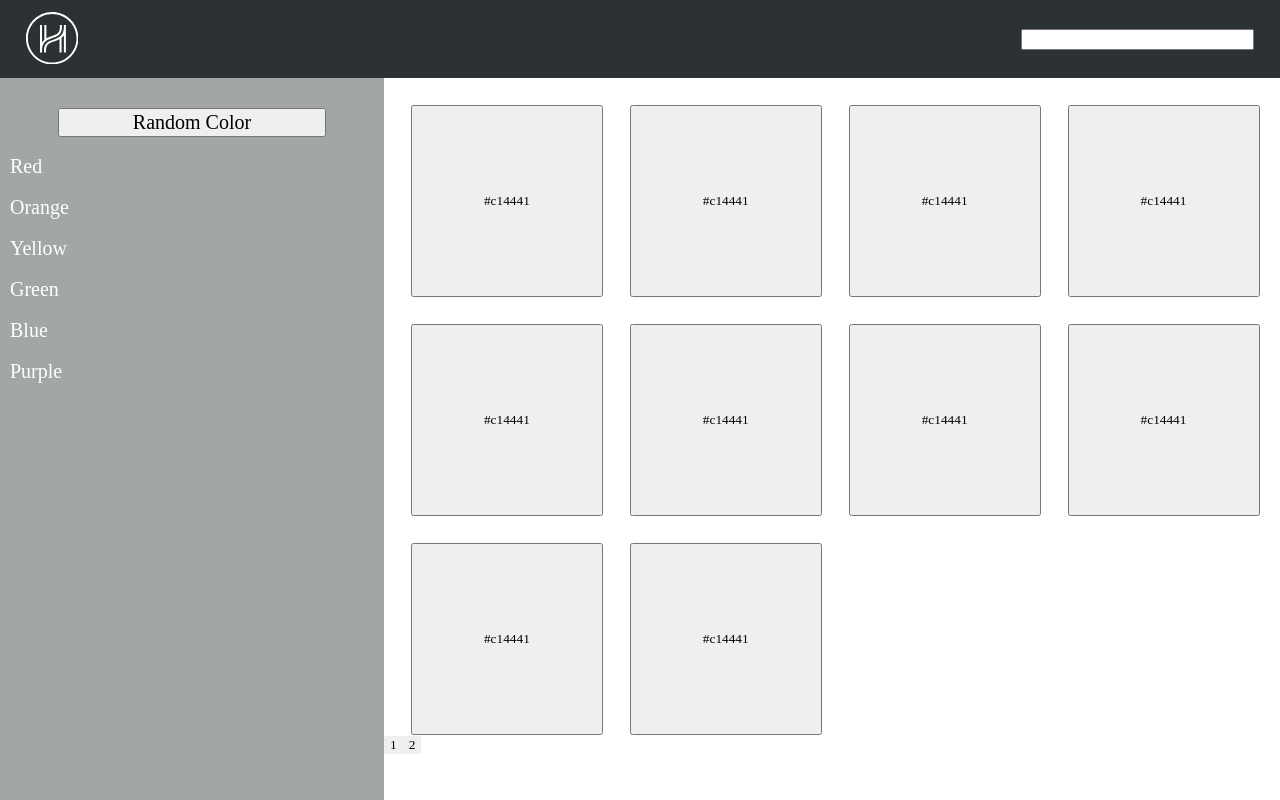
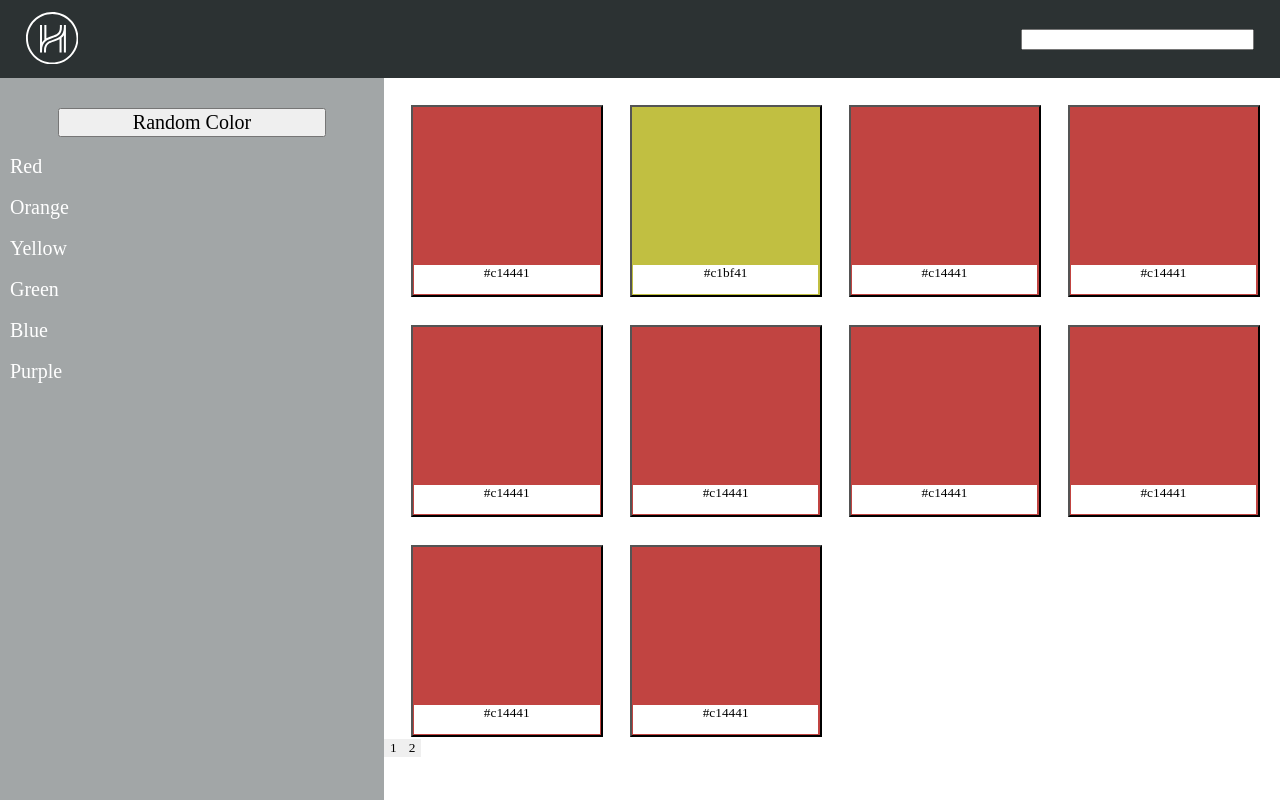
Before and after one commit to adithya-somasundaram/helpful-human, a React (Create React App) app: page / in a window 1280 px wide. Built offline with nearby package versions, Linux system fonts and the light colour scheme.

Commit message:
color buttons and labels

```diff
--- a/public/index.html
+++ b/public/index.html
@@ -24,7 +24,7 @@
       work correctly both with client-side routing and a non-root public URL.
       Learn how to configure a non-root public URL by running `npm run build`.
     -->
-    <title>React App</title>
+    <title>Helpful Human</title>
   </head>
   <body>
     <noscript>You need to enable JavaScript to run this app.</noscript>
--- a/src/components/ListView.js
+++ b/src/components/ListView.js
@@ -32,8 +32,24 @@ class ListView extends Component {
             }>{block.id}</button>)
             var temp3 = []
             block.colors.map((current) => {
+                var cur = {
+                    backgroundColor : current,
+                    // border : 'none',
+                    position : 'relative'
+                }
+                var t = {
+                    backgroundColor : 'white',
+                    position : 'absolute',
+                    width : '14.5vw',
+                    height : '2.3vw',
+                    marginTop : '5vw',
+                    marginLeft : '-7.26vw'
+                }
                 temp3.push(<Link to={{ pathname: "/detail-view", state:{color:current} }}>
-                    <button className="color-button">{current}</button>
+                    <button style={cur} className="color-button">
+                        <span style={t}>{current}</span>
+
+                    </button>
                 </Link>)
             })
             temp2.push(temp3)
--- a/src/db.json
+++ b/src/db.json
@@ -2,7 +2,7 @@
     "data":[
         {
             "id" : 1,
-            "colors" : ["#c14441", "#c14441", "#c14441", "#c14441", "#c14441", "#c14441", "#c14441", "#c14441", "#c14441", "#c14441"]
+            "colors" : ["#c14441", "#c1bf41", "#c14441", "#c14441", "#c14441", "#c14441", "#c14441", "#c14441", "#c14441", "#c14441"]
         },
         {
             "id" : 2,
```
